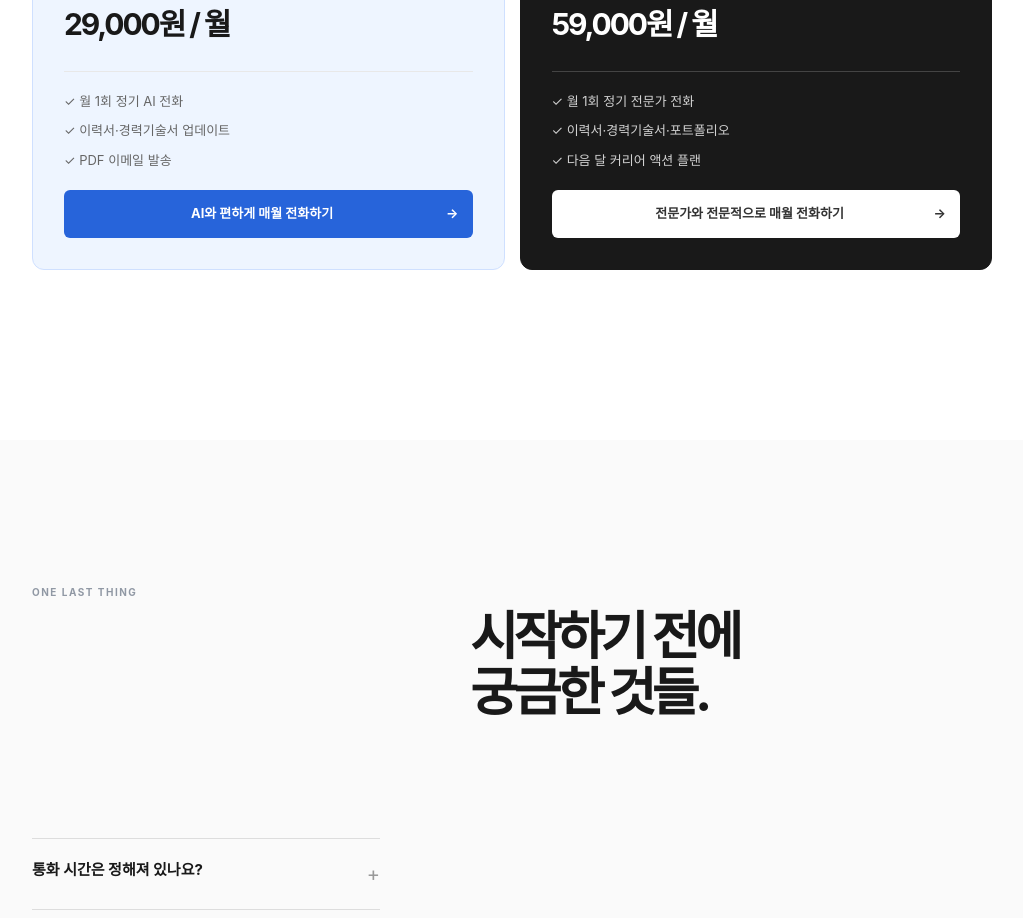
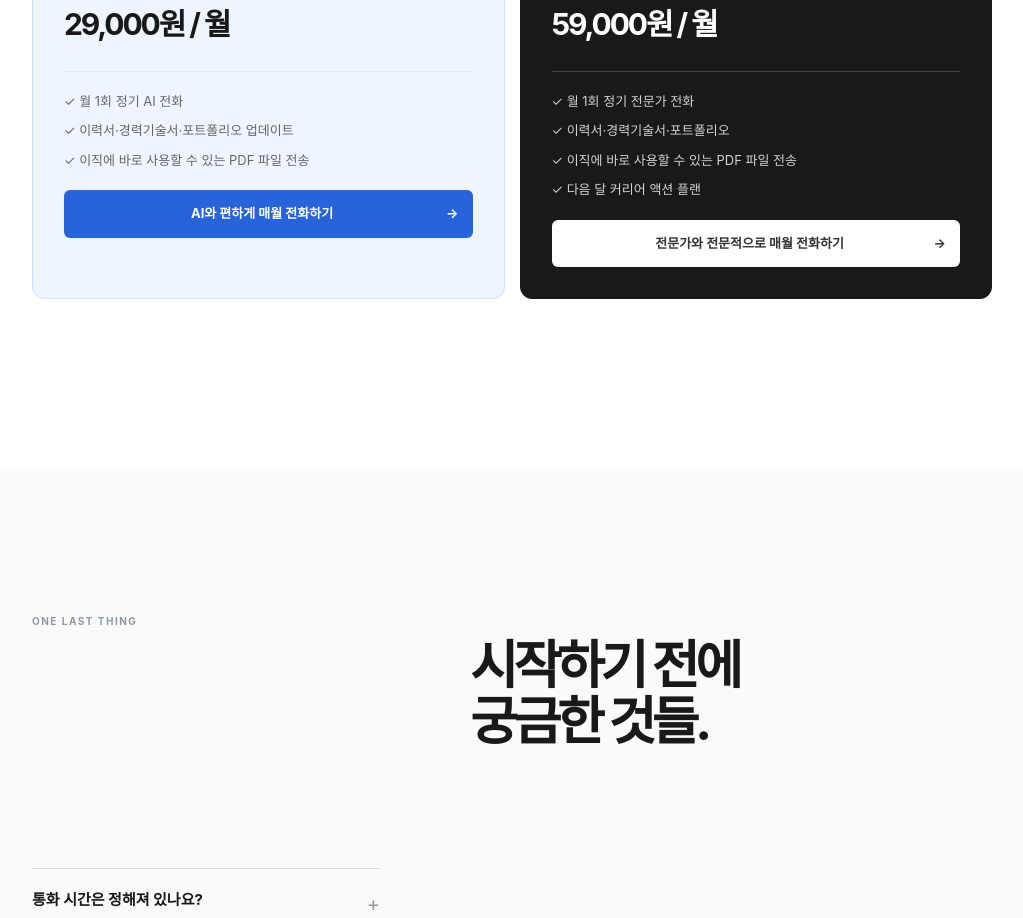
Before and after one commit to lazyresume/ad_check, a Next.js app: page / in a window 1280 px wide. Shown: the part 3760-4678 px from the top of the page, without its empty margins (128-1151 px from the left). Built offline with nearby package versions, Linux system fonts and the light colour scheme; a web font is replaced by a local one.

Commit message:
Clarify differences between AI and expert plans

```diff
--- a/app/page.tsx
+++ b/app/page.tsx
@@ -4,8 +4,8 @@ import { useEffect, useState } from "react";
 
 type Plan = "ai" | "human";
 const plans: Record<Plan, { label: string; title: string; price: string; desc: string; items: string[] }> = {
-  ai: { label: "AI 전화", title: "커리어 AI", price: "29,000원 / 월", desc: "부담 없는 AI가 매달 당신의 일을 묻습니다.", items: ["월 1회 정기 AI 전화", "이력서·경력기술서 업데이트", "PDF 이메일 발송"] },
-  human: { label: "전문가 전화", title: "커리어 전문가", price: "59,000원 / 월", desc: "10년 차 커리어 전문가가 성장을 정리합니다.", items: ["월 1회 정기 전문가 전화", "이력서·경력기술서·포트폴리오", "다음 달 커리어 액션 플랜"] },
+  ai: { label: "AI 전화", title: "커리어 AI", price: "29,000원 / 월", desc: "부담 없는 AI가 매달 당신의 일을 묻습니다.", items: ["월 1회 정기 AI 전화", "이력서·경력기술서·포트폴리오 업데이트", "이직에 바로 사용할 수 있는 PDF 파일 전송"] },
+  human: { label: "전문가 전화", title: "커리어 전문가", price: "59,000원 / 월", desc: "10년 차 커리어 전문가가 성장을 정리합니다.", items: ["월 1회 정기 전문가 전화", "이력서·경력기술서·포트폴리오", "이직에 바로 사용할 수 있는 PDF 파일 전송", "다음 달 커리어 액션 플랜"] },
 };
 
 export default function Home() {
```
